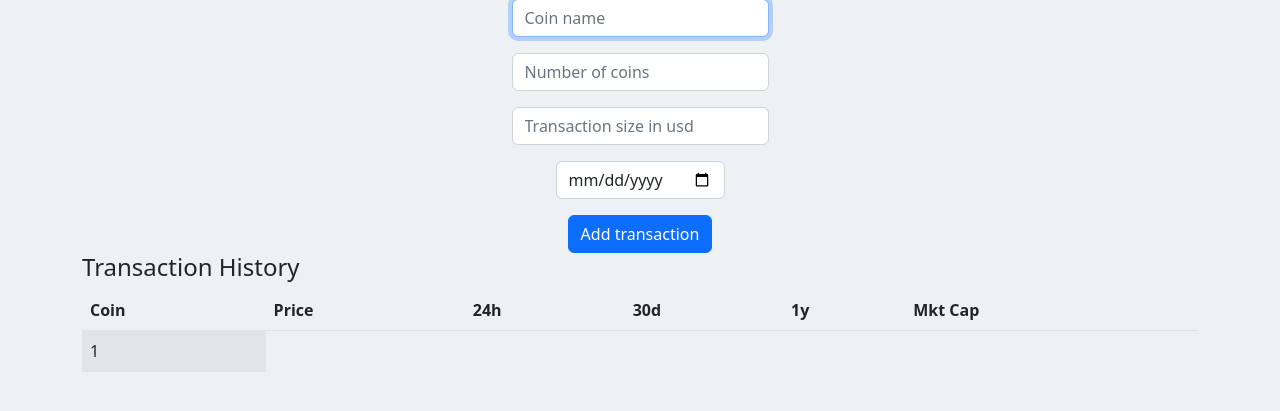
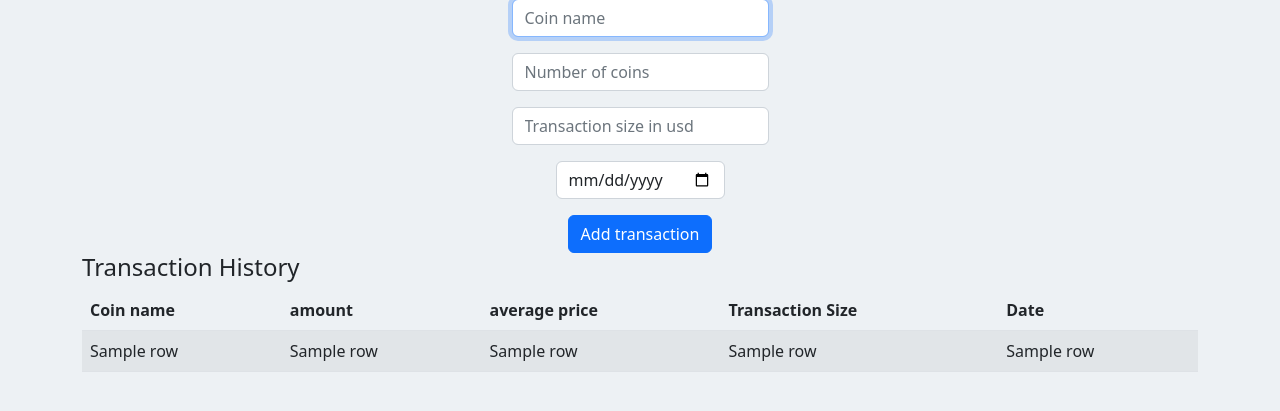
Before and after one commit to AleixMJ/cryptotax, a Flask app: template templates/transactions.html in a window 1280 px wide. Shown: the part 104-515 px from the top of the page. Run offline with Flask 2, Linux system fonts and the light colour scheme; the template is opened without the code that fills it: most values are stand-ins (such as "Sample title", 1, 10 or a date in 2020).

Commit message:
transactions bug fixed, now querying and showing database data correctly

```diff
--- a/app.py
+++ b/app.py
@@ -137,18 +137,19 @@ def transactions():
         db = get_db()
         db.execute("INSERT INTO history (user_id, coin_name, symbol, number_coins, transaction_size, price_coin, currency, purchase_day) VALUES (?, ?, ?, ?, ?, ?, ?, ?)", (session["user_id"][0], info["id"], info["symbol"], number_coins, transaction_size, price_coin, currency, purchase_day))
         db.commit()
-        return render_template("transactions.html")
+        return redirect("/transactions")
 
     else:
         #Displays a table with all transactions
         db = get_db()
         cur = db.cursor()
         print(session["user_id"][0])
-        user_id = 5
+        user_id = session["user_id"][0]
         print(cur)
-        cur.execute("SELECT * FROM history WHERE user_id =?", (user_id))
+        cur.execute("SELECT * FROM history WHERE user_id =?", (user_id,))
         transactions = cur.fetchall()
         print(transactions)
+
         return render_template("transactions.html", transactions=transactions)
 
 
--- a/templates/transactions.html
+++ b/templates/transactions.html
@@ -32,19 +32,21 @@
     <table class="table table-striped">
         <thead>
             <tr>
-                <th scope="col">Coin</th>
-                <th scope="col">Price</th>
-                <th scope="col">24h</th>
-                <th scope="col">30d</th>
-                <th scope="col">1y</th>
-                <th scope="col">Mkt Cap</th>
+                <th scope="col">Coin name</th>
+                <th scope="col">amount</th>
+                <th scope="col">average price</th>
+                <th scope="col">Transaction Size</th>
+                <th scope="col">Date</th>
             </tr>
         </thead>
         <tbody>
             {% for row in transactions %}
             <tr>
-                <td >{{row[0]}} </td>
-
+                <td >{{row[5]}} </td>
+                <td >{{row[2]}} </td>
+                <td >{{row[4]}} </td>
+                <td >{{row[3]}} </td>
+                <td >{{row[7]}} </td>
             </tr>
             {% endfor %}
         </tbody>
```
Also changed, not shown: cryptotax.db.
